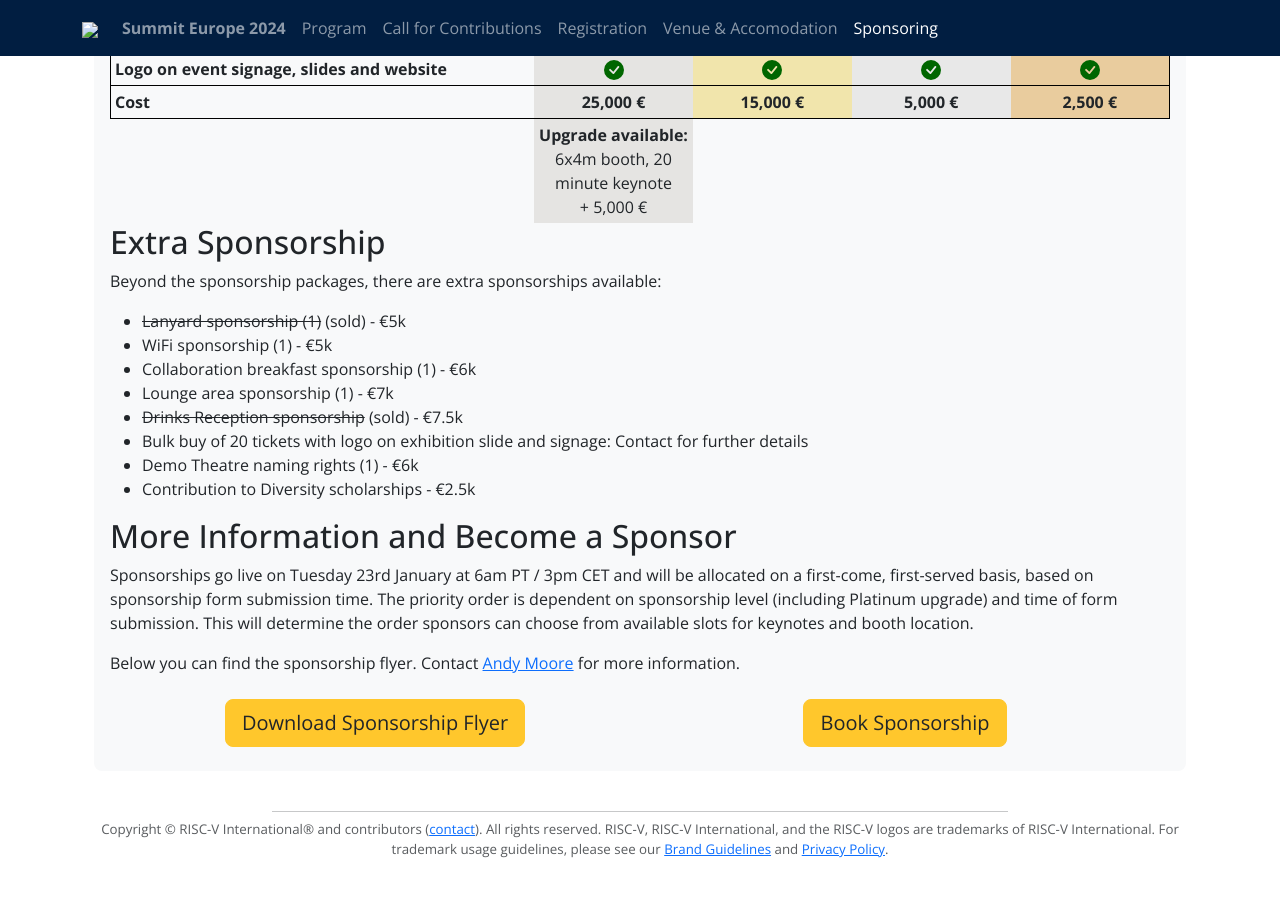
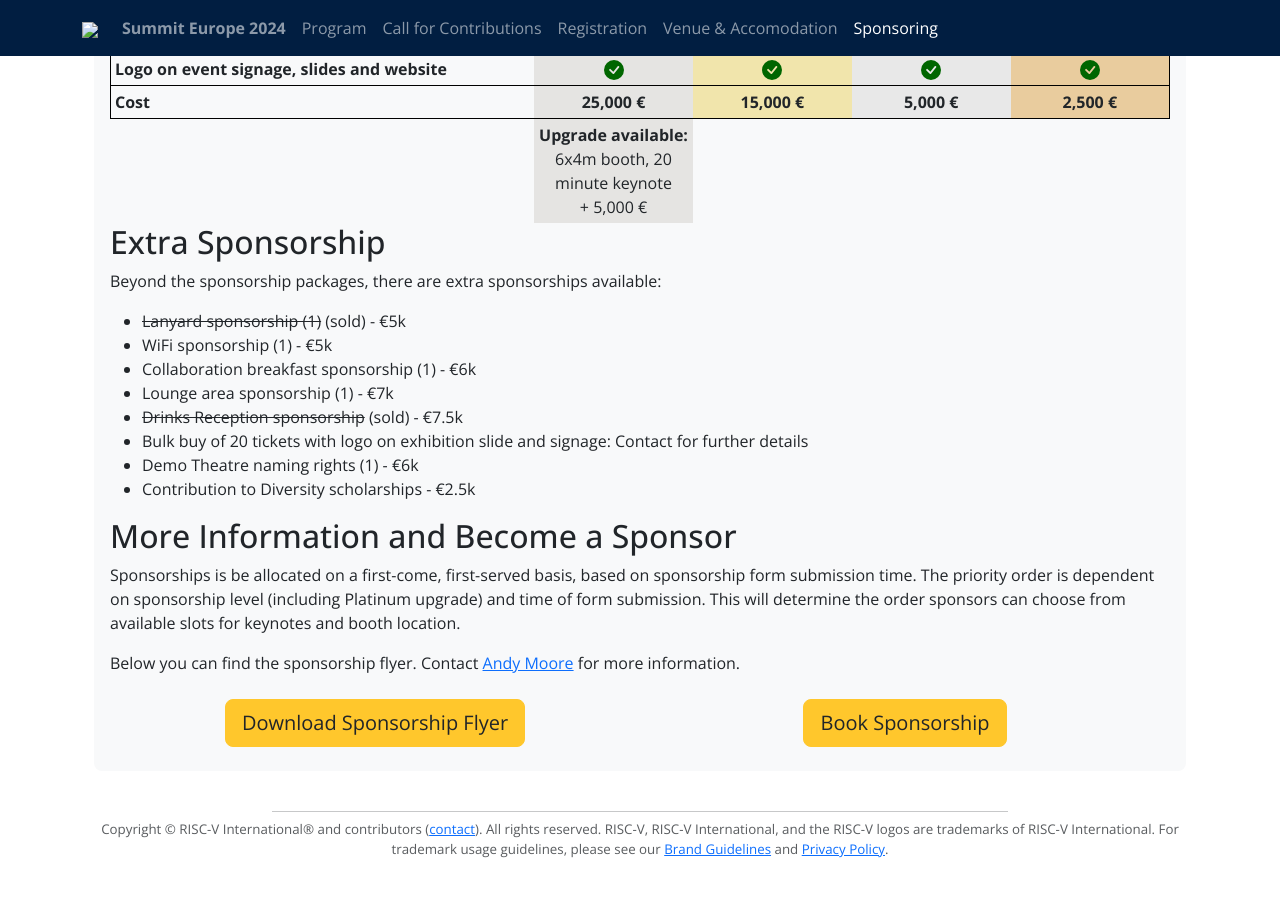
Before and after one commit to riscv-europe/summit-website-development, a Jekyll site: the page built from summit/2024/sponsoring.md, in a window 1280 px wide and 900 px high, scrolled down 1042 px. Shown: the top 897 px of the window. Built offline with Jekyll 4.4.1, drawn with Linux system fonts in a browser that asks for light colours.

Commit message:
CFP wording and sponsorship present tense

```diff
--- a/summit/2024/sponsoring.md
+++ b/summit/2024/sponsoring.md
@@ -144,7 +144,11 @@
 
 ## More Information and Become a Sponsor
 
-Sponsorships go live on Tuesday 23rd January at 6am PT / 3pm CET and will be allocated on a first-come, first-served basis, based on sponsorship form submission time. The priority order is dependent on sponsorship level (including Platinum upgrade) and time of form submission. This will determine the order sponsors can choose from available slots for keynotes and booth location.
+Sponsorships is be allocated on a first-come, first-served basis, based on
+sponsorship form submission time. The priority order is dependent on sponsorship
+level (including Platinum upgrade) and time of form submission. This will
+determine the order sponsors can choose from available slots for keynotes and
+booth location.
 
 Below you can find the sponsorship flyer. Contact [Andy Moore](mailto:andy@riscv.org) for more information.
 
```
Also changed, not shown: summit/2024/cfp.md (+4 -4 lines).
